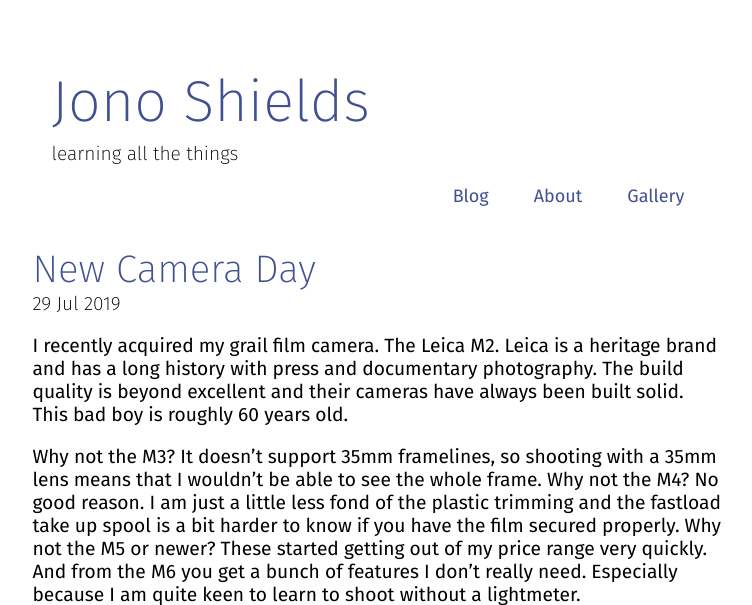
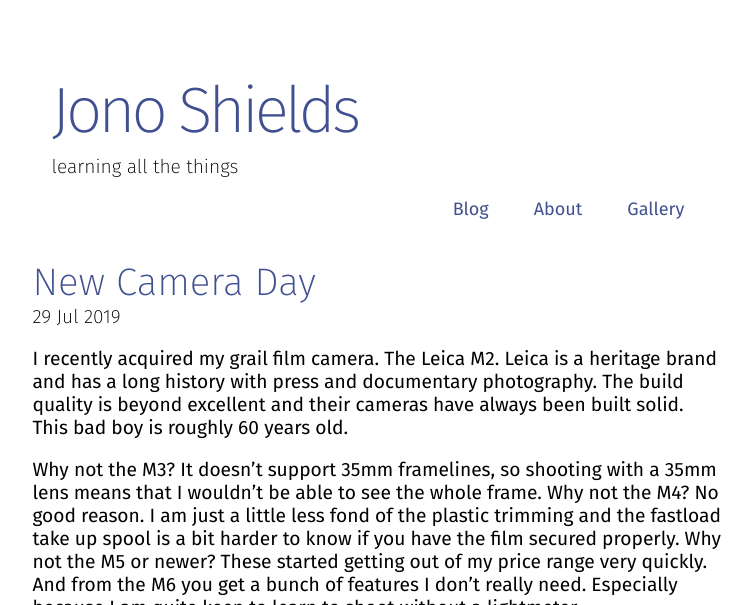
Before and after one commit to foopod/blog-3.0, a Jekyll site: the page built from index.html, in a window 1280 px wide. Shown: the top 605 px of the page, without its empty margins (262-1014 px from the left). Built offline with Jekyll 4.4.1, drawn with Linux system fonts in a browser that asks for light colours; the list of posts is cut into pages by our own code; grey boxes are pictures that could not be loaded.

Commit message:
Update style.css

```diff
--- a/public/css/style.css
+++ b/public/css/style.css
@@ -15,6 +15,8 @@ a{
   font-size: 3em;
   font-weight:200;
   margin-bottom:0.1em;
+  font-size: 4rem;
+  letter-spacing: -4px;
 }
 
 #site-title a{
```
